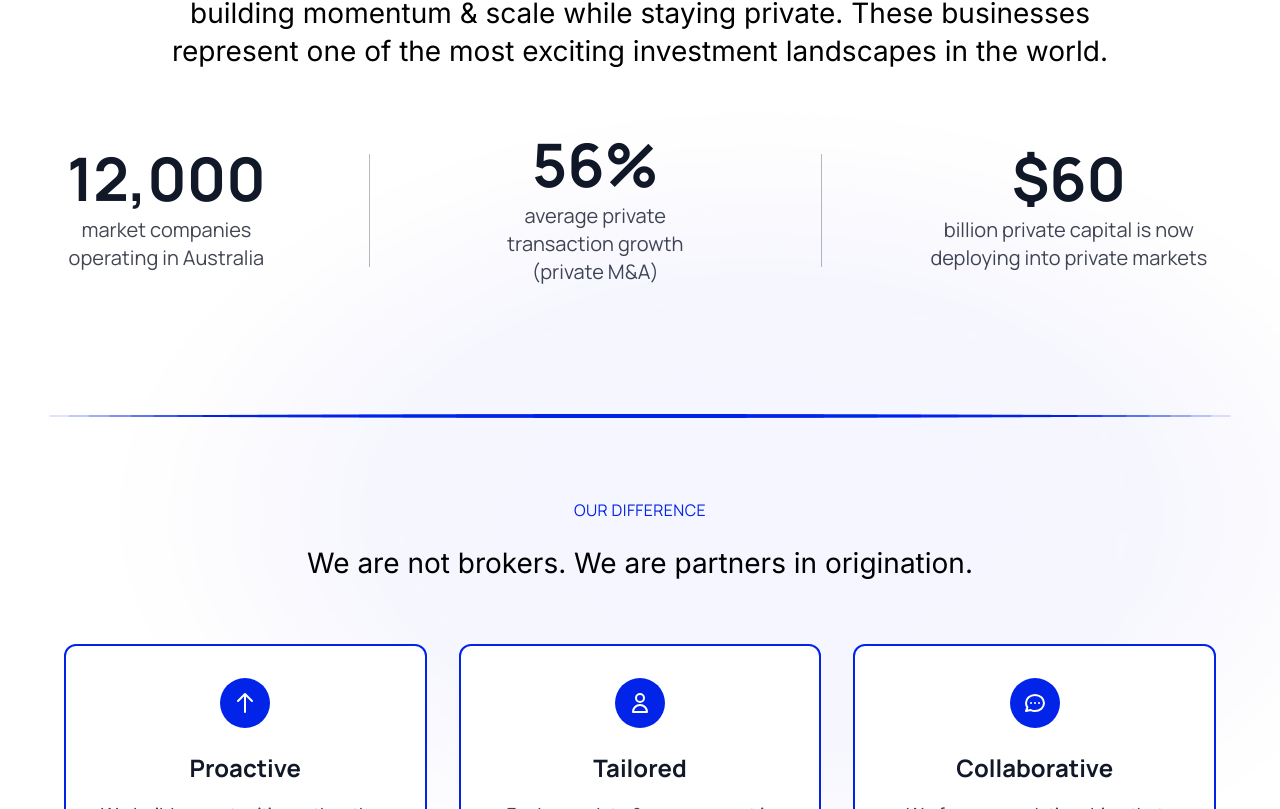
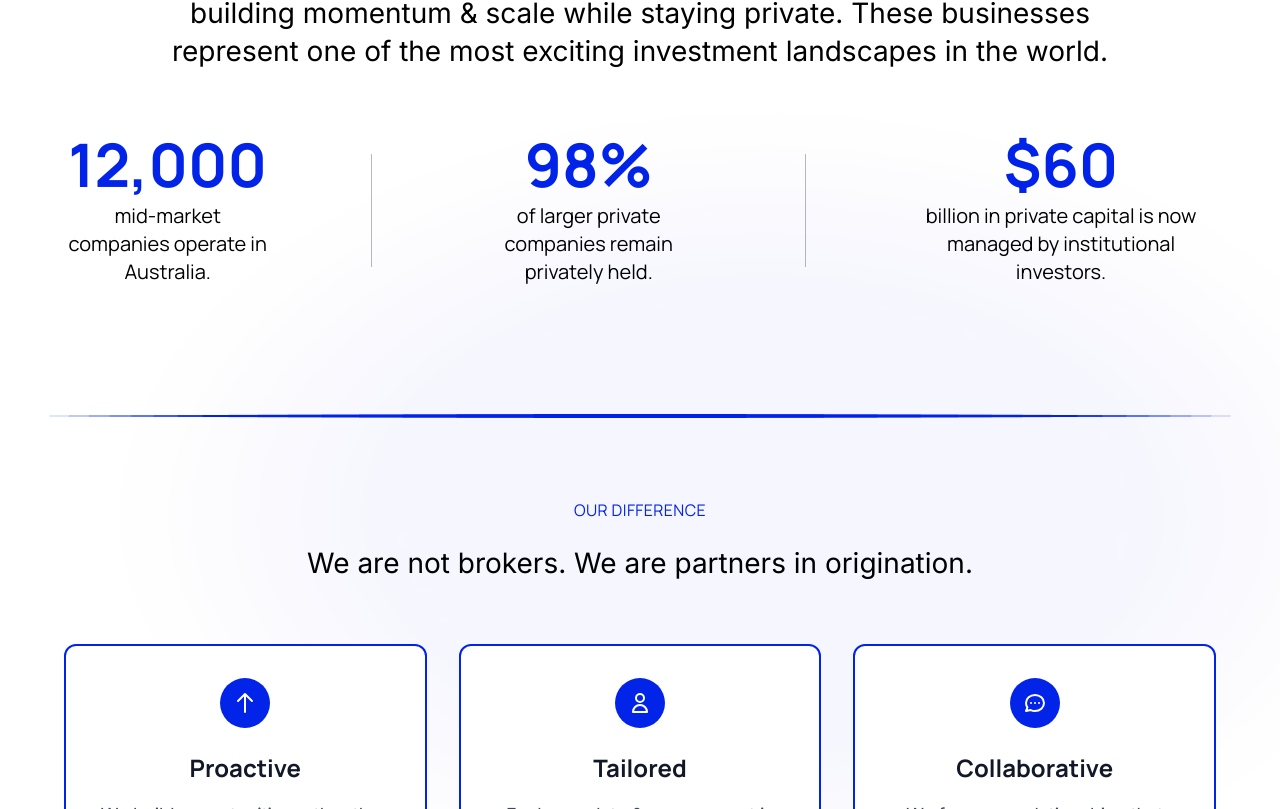
Before and after one commit to Haseeb-WebDeveloper/Phase-One-Partner, a Next.js app: page /about-us in a window 1280 px wide. Shown: the part 2571-3380 px from the top of the page. Built offline with nearby package versions, Linux system fonts and the light colour scheme.

Commit message:
Refactor text content and improve styling in ForFounders and ForInvestors pages; update button text for consistency, enhance section headings, and correct typographical errors for better clarity.

```diff
--- a/src/app/for-founders/page.tsx
+++ b/src/app/for-founders/page.tsx
@@ -67,16 +67,16 @@ export default function ForFounders() {
       imageUrl: "/icons/money.svg", // Placeholder for icon
     },
     {
+      title: "Protecting Your Legacy",
+      description:
+        "We help match you with investors who share your vision and will look after your employees, customers, and the culture you've built.",
+      imageUrl: "/icons/protection.svg", // Placeholder for icon
+    },
+    {
       title: "Relationships, Not Transactions",
       description:
         "We prioritise early, genuine conversations so you can assess cultural fit and alignment before formal discussions begin.",
       imageUrl: "/icons/relationship.svg", // Placeholder for icon
-    },
-    {
-      title: "Protecting Your Legacy",
-      description:
-        "We help match you with investors who share your vision and will look after your employees, customers, and the culture you've built.",
-      imageUrl: "/icons/protection.svg", // Placeholder for icon
     },
   ];
 
@@ -247,9 +247,8 @@ export default function ForFounders() {
                   What we do
                 </p>
                 <h2 className="font-manrope font-medium text-[32px] lg:text-[64px] leading-[42px] lg:leading-[70px] text-black">
-                  We connect you with{" "}
-                  <span className="text-[#0224e9]">opportunities</span> that
-                  others never see.
+                  We guide you through{" "}
+                  <span className="text-[#0224e9]">every phase of the process.</span>
                 </h2>
                 <p className="font-inter font-medium text-[16px] lg:text-[28px] text-black leading-[26px] lg:leading-[36px] max-w-[399px] lg:max-w-[618px]">
                   Selling a business can feel overwhelming, but you don't need
@@ -263,8 +262,8 @@ export default function ForFounders() {
               </p>
             </div>
             <div className="flex justify-center lg:justify-start">
-              <Button className="bg-[#0224e9] text-white hover:bg-[#0224e9]/90 rounded-full px-[22px] py-[10px] h-[44px] lg:h-[48px] text-[12px] lg:text-[18px] font-manrope font-medium capitalize">
-                Learn how we help
+              <Button className="bg-[#0224e9] text-white hover:bg-[#0224e9]/90 rounded-full px-[22px] py-[10px] h-[44px] lg:h-[48px] text-[12px] lg:text-[18px] font-manrope font-medium">
+                Learn How We Help
               </Button>
             </div>
           </div>
--- a/src/app/for-investors/page.tsx
+++ b/src/app/for-investors/page.tsx
@@ -285,15 +285,15 @@ export default function ForInvestors() {
                 </p>
               </div>
               <p className="font-inter text-[14px] lg:text-[18px] text-black leading-[24px] lg:leading-[28px] max-w-[389px] lg:max-w-none">
-                With PhaseOne, you gain access to high quality, oE-market
+                With PhaseOne, you gain access to high quality, off-market
                 businesses that fit your mandate and move at your pace. Every
                 introduction is discreet, structured, and designed to save you
                 time while strengthening your deal flow.
               </p>
             </div>
             <div className="flex justify-center lg:justify-start">
-              <Button className="bg-[#0224e9] text-white hover:bg-[#0224e9]/90 rounded-full px-[22px] py-[10px] h-[44px] lg:h-[48px] text-[12px] lg:text-[18px] font-manrope font-medium capitalize">
-                Learn how we help
+              <Button className="bg-[#0224e9] text-white hover:bg-[#0224e9]/90 rounded-full px-[22px] py-[10px] h-[44px] lg:h-[48px] text-[12px] lg:text-[18px] font-manrope font-medium">
+                Learn How We Help
               </Button>
             </div>
           </div>
@@ -340,7 +340,7 @@ export default function ForInvestors() {
                   Benefits
                 </p>
                 <h2 className="font-manrope font-medium text-[32px] lg:text-[64px] leading-[42px] lg:leading-[70px] text-black">
-                  What you get with{" "}
+                  What you get with<br />
                   <span className="text-[#0224e9]">PhaseOne Partners</span>
                 </h2>
                 <p className="font-inter text-[14px] lg:text-[18px] text-[#333333] max-w-[299px] lg:max-w-[516px] mx-auto leading-[24px] lg:leading-[28px] mt-4 lg:mt-6">
@@ -585,7 +585,7 @@ export default function ForInvestors() {
               We'll align with your mandate and priorities, setting the
               foundation for a tailored origination pipeline.
             </p>
-            <div className="flex justify-center lg:justify-start">
+            <div className="flex justify-center">
               <Button className="bg-white text-[#0224e9] hover:bg-white/90 rounded-full px-[22px] py-[10px] h-[44px] lg:h-[48px] text-[12px] lg:text-[18px] font-manrope font-medium">
                 Get Started Today
               </Button>
--- a/src/components/pages/about-us/mission-goals-section.tsx
+++ b/src/components/pages/about-us/mission-goals-section.tsx
@@ -79,7 +79,7 @@ export default function MissionGoalsSection() {
       <div className="max-w-7xl mx-auto">
         {/* Label */}
         <p className="text-center font-manrope text-[#0224e9] text-[14px] lg:text-[16px] uppercase tracking-wide mb-12 lg:mb-16">
-          Our Mission
+          OUR PURPOSE
         </p>
 
         {/* Goals Grid */}
--- a/src/components/pages/about-us/opportunity-section.tsx
+++ b/src/components/pages/about-us/opportunity-section.tsx
@@ -6,7 +6,7 @@ export default function OpportunitySection() {
            <div className="max-w-7xl mx-auto z-10">
         {/* Label */}
         <p className="text-center font-manrope text-[#0224e9] text-[14px] lg:text-[16px] uppercase tracking-wide mb-6 lg:mb-8">
-          The Opportunity
+          THE OPPORTUNITY
         </p>
 
         {/* Main Heading */}
@@ -20,11 +20,11 @@ export default function OpportunitySection() {
         <div className="flex flex-col md:flex-row justify-center items-center gap-8 lg:gap-[100px] mb-8 lg:mb-12 z-30">
           {/* Left Column */}
           <div className="text-center">
-            <div className="text-4xl md:text-5xl lg:text-6xl font-bold text-foreground mb-2">
+            <div className="text-4xl md:text-5xl lg:text-6xl font-bold text-[#0224e9] mb-2">
               12,000
             </div>
-            <div className="text-base md:text-lg lg:text-xl text-foreground/80">
-              market companies operating in Australia
+            <div className="text-base md:text-lg lg:text-xl text-black">
+              mid-market companies operate in Australia.
             </div>
           </div>
 
@@ -33,11 +33,11 @@ export default function OpportunitySection() {
 
           {/* Middle Column */}
           <div className="text-center">
-            <div className="text-4xl md:text-5xl lg:text-6xl font-bold text-foreground mb-2">
-              56%
+            <div className="text-4xl md:text-5xl lg:text-6xl font-bold text-[#0224e9] mb-2">
+              98%
             </div>
-            <div className="text-base md:text-lg lg:text-xl text-foreground/80">
-              average private transaction growth (private M&A)
+            <div className="text-base md:text-lg lg:text-xl text-black">
+              of larger private companies remain privately held.
             </div>
           </div>
 
@@ -46,11 +46,11 @@ export default function OpportunitySection() {
 
           {/* Right Column */}
           <div className="text-center">
-            <div className="text-4xl md:text-5xl lg:text-6xl font-bold text-foreground mb-2">
+            <div className="text-4xl md:text-5xl lg:text-6xl font-bold text-[#0224e9] mb-2">
               $60
             </div>
-            <div className="text-base md:text-lg lg:text-xl text-foreground/80">
-              billion private capital is now deploying into private markets
+            <div className="text-base md:text-lg lg:text-xl text-black">
+              billion in private capital is now managed by institutional investors.
             </div>
           </div>
         </div>
--- a/src/components/pages/founder/brand-section.tsx
+++ b/src/components/pages/founder/brand-section.tsx
@@ -8,16 +8,15 @@ export default function BrandSection() {
           {/* Left Column - Text Content */}
           <div className="space-y-6">
             <div className="space-y-4">
-              <h2 className="text-3xl md:text-4xl lg:text-5xl font-bold text-foreground leading-tight">
-                We guide you through every{" "}
-                <span className="text-primary">phase</span> of the process.
+              <h2 className="text-3xl md:text-4xl lg:text-5xl font-bold text-black leading-tight">
+                We guide you through<br />
+                <span className="text-primary">every phase of the process.</span>
               </h2>
 
               <h3 className="text-xl md:text-2xl text-black-foreground font-medium">
                 Selling a business can feel overwhelming, but you don't need to go through it alone.
               </h3>
             </div>
-
             <p className="text-lg text-foreground leading-relaxed">
               With PhaseOne, every stage is structured, managed, and supported, so you can focus on running your business while we handle the complexities.
             </p>
```
